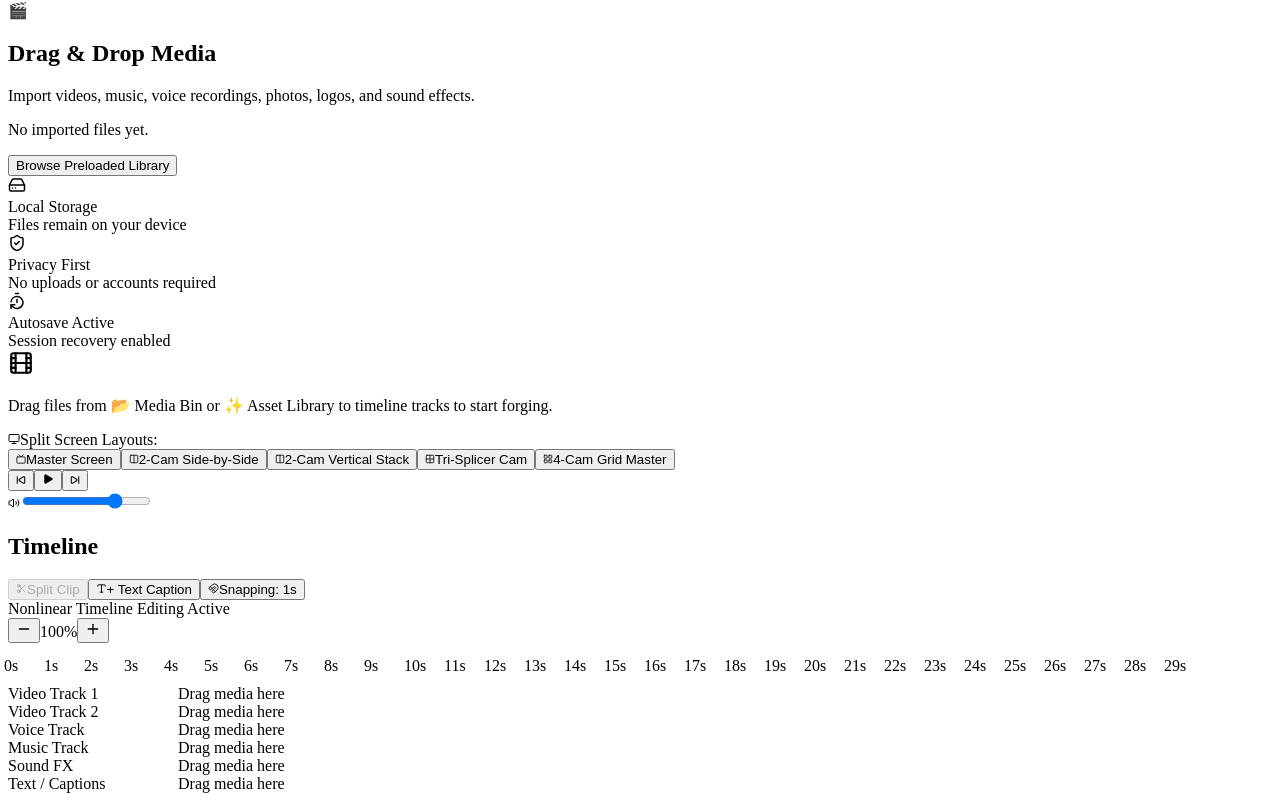
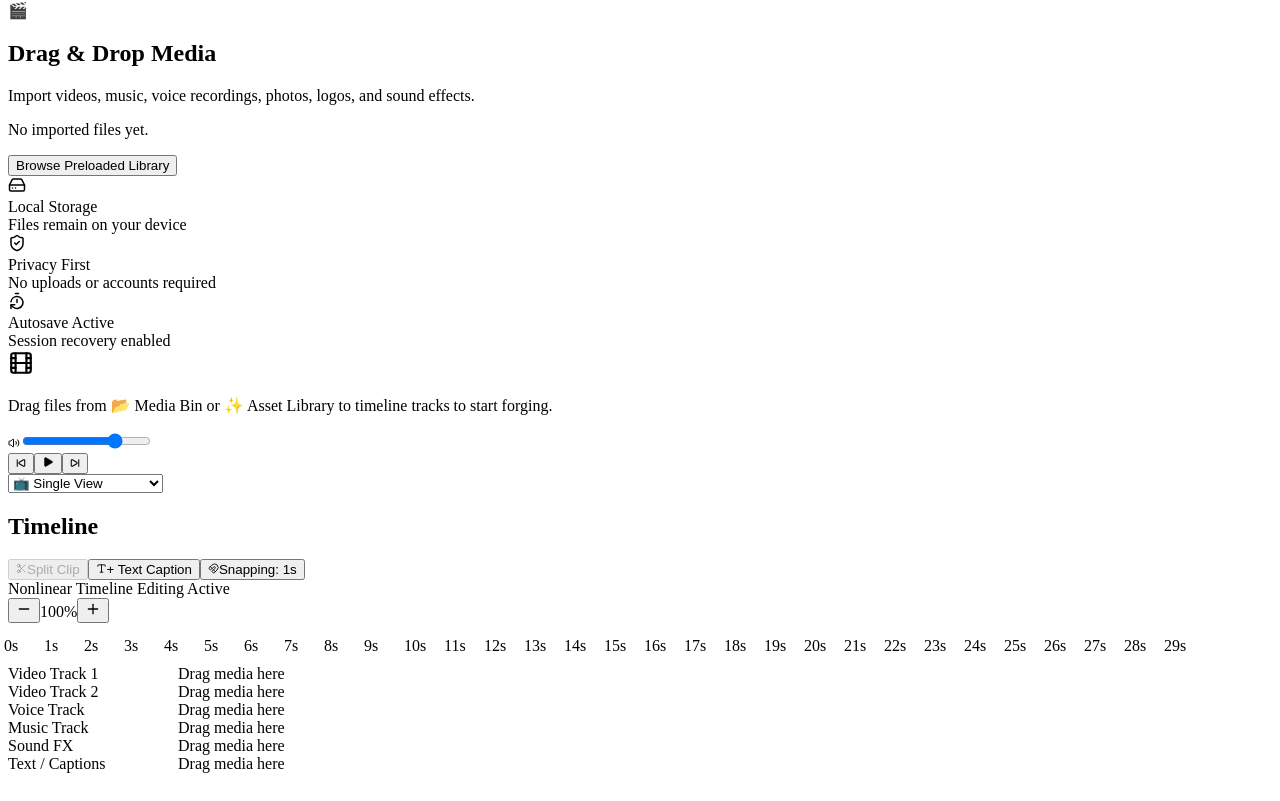
Before and after one commit to SMSNYDER81/VideoForge, a React (Vite) app: page / in a window 1280 px wide. Shown: the part 1425-2226 px from the top of the page. Built offline with nearby package versions, Linux system fonts and the light colour scheme; the HTML template or start-up script is replaced by a standard one.

Commit message:
feat: Refactor preview and playback UI
Moves playback controls into a dedicated component and redesigns the preview monitor layout to accommodate future split-screen features. Adjusts padding and adds volume controls to the playback bar.

```diff
--- a/src/App.jsx
+++ b/src/App.jsx
@@ -999,7 +999,7 @@ export default function App() {
         </aside>
 
         <section className="flex flex-col overflow-hidden bg-forge-bg">
-          <div className="flex-1 bg-forge-bg flex items-center justify-center relative p-4 overflow-hidden">
+          <div className="flex-1 bg-forge-bg flex items-center justify-end relative p-4 pr-16 overflow-hidden">
             <div className="w-[52%] max-w-2xl flex flex-col gap-2.5 items-center justify-center">
               <PreviewMonitor />
               <PlaybackControls />
--- a/src/components/PlaybackControls.jsx
+++ b/src/components/PlaybackControls.jsx
@@ -12,6 +12,8 @@ export default function PlaybackControls() {
   const playbackState = useEditorStore((state) => state.playbackState)
   const setPlaybackState = useEditorStore((state) => state.setPlaybackState)
   const seekBy = useEditorStore((state) => state.seekBy)
+  const splitScreenLayout = useEditorStore((state) => state.splitScreenLayout)
+  const setSplitScreenLayout = useEditorStore((state) => state.setSplitScreenLayout)
 
   const togglePlayback = () => {
     setPlaybackState(
@@ -20,18 +22,39 @@ export default function PlaybackControls() {
   }
 
   return (
-    <div className="playback-shell">
-      <div className="playback-controls">
+    <div
+      className="w-full flex items-center justify-between px-3.5 py-1.5 rounded-lg border border-forge-border bg-gradient-to-b from-[#0f172a] to-[#020617] shadow-xl relative"
+      id="media-playback-bar"
+    >
+      {/* Left: Volume Mix */}
+      <div className="flex items-center gap-2 min-w-[120px] sm:min-w-[150px]">
+        <Volume2 size={12} className="text-zinc-400 shrink-0" />
+        <input
+          className="volume-slider w-14 sm:w-20 accent-indigo-500 cursor-pointer h-1 rounded-lg"
+          type="range"
+          min="0"
+          max="100"
+          defaultValue="75"
+          title="Adjust system master monitoring volume"
+        />
+      </div>
+
+      {/* Center: Playback Buttons */}
+      <div className="flex items-center gap-1.5">
         <button
+          type="button"
           className="control-btn secondary-control"
           onClick={() => seekBy(-5)}
+          title="Rewind 5 seconds (Left Arrow)"
         >
           <SkipBack size={10} strokeWidth={2.5} />
         </button>
 
         <button
+          type="button"
           className="control-btn primary-control"
           onClick={togglePlayback}
+          title="Play / Pause Space"
         >
           {playbackState === 'playing' ? (
             <Pause size={12} fill="currentColor" strokeWidth={1} />
@@ -40,31 +63,36 @@ export default function PlaybackControls() {
               size={12}
               fill="currentColor"
               strokeWidth={1}
-              className="play-icon"
+              className="translate-x-[0.5px]"
             />
           )}
         </button>
 
         <button
+          type="button"
           className="control-btn secondary-control"
           onClick={() => seekBy(5)}
+          title="Fast forward 5 seconds (Right Arrow)"
         >
           <SkipForward size={10} strokeWidth={2.5} />
         </button>
+      </div>
 
-        <div className="volume-divider" />
-
-        <div className="volume-control">
-          <Volume2 size={12} />
-
-          <input
-            className="volume-slider"
-            type="range"
-            min="0"
-            max="100"
-            defaultValue="75"
-          />
-        </div>
+      {/* Right: Condensed Split Screen Layout Select */}
+      <div className="flex items-center gap-1.5 min-w-[120px] sm:min-w-[150px] justify-end">
+        <select
+          id="select-split-screen-layout"
+          value={splitScreenLayout || 'single'}
+          onChange={(e) => setSplitScreenLayout(e.target.value)}
+          className="bg-zinc-950/90 border border-zinc-800 text-[9.5px] text-zinc-300 rounded px-2 py-1 font-mono font-semibold cursor-pointer outline-none hover:border-zinc-700 hover:text-white hover:bg-zinc-900 transition-all focus:border-indigo-500 shadow-sm"
+          title="Select multi-cam preview viewport layout"
+        >
+          <option value="single">📺 Single View</option>
+          <option value="split-h">Columns Side-by-Side</option>
+          <option value="split-v">Rows Vertical Stack</option>
+          <option value="triple">⚡ Tri-Splicer Cam</option>
+          <option value="quad">㗊 4-Cam Grid Master</option>
+        </select>
       </div>
     </div>
   )
--- a/src/components/PreviewMonitor.jsx
+++ b/src/components/PreviewMonitor.jsx
@@ -428,83 +428,6 @@ export default function PreviewMonitor() {
           </div>
         )}
       </div>
-
-      {/* Premium Multi-Cam Split Screen selectors bar */}
-      <div className="bg-zinc-900/60 border border-zinc-850 px-3 py-2 rounded-lg flex flex-col md:flex-row items-center justify-between gap-3 shadow-inner">
-        <div className="flex items-center gap-1.5">
-          <Monitor size={12} className="text-indigo-400" />
-          <span className="text-[10px] font-bold text-zinc-300 uppercase tracking-wider font-mono">
-            Split Screen Layouts:
-          </span>
-        </div>
-
-        <div className="flex flex-wrap gap-1">
-          <button
-            type="button"
-            onClick={() => setSplitScreenLayout('single')}
-            className={`px-2 py-1 select-none rounded text-[10px] font-semibold transition-all duration-120 cursor-pointer flex items-center gap-1 ${
-              splitScreenLayout === 'single'
-                ? 'bg-indigo-600 text-white shadow'
-                : 'bg-zinc-950/40 text-zinc-400 hover:text-white hover:bg-zinc-800/55'
-            }`}
-          >
-            <Tv size={10} />
-            <span>Master Screen</span>
-          </button>
-
-          <button
-            type="button"
-            onClick={() => setSplitScreenLayout('split-h')}
-            className={`px-2 py-1 select-none rounded text-[10px] font-semibold transition-all duration-120 cursor-pointer flex items-center gap-1 ${
-              splitScreenLayout === 'split-h'
-                ? 'bg-indigo-600 text-white shadow'
-                : 'bg-zinc-950/40 text-zinc-400 hover:text-white hover:bg-zinc-800/55'
-            }`}
-          >
-            <Columns size={10} />
-            <span>2-Cam Side-by-Side</span>
-          </button>
-
-          <button
-            type="button"
-            onClick={() => setSplitScreenLayout('split-v')}
-            className={`px-2 py-1 select-none rounded text-[10px] font-semibold transition-all duration-120 cursor-pointer flex items-center gap-1 ${
-              splitScreenLayout === 'split-v'
-                ? 'bg-indigo-600 text-white shadow'
-                : 'bg-zinc-950/40 text-zinc-400 hover:text-white hover:bg-zinc-800/55'
-            }`}
-          >
-            <Columns size={10} className="rotate-90" />
-            <span>2-Cam Vertical Stack</span>
-          </button>
-
-          <button
-            type="button"
-            onClick={() => setSplitScreenLayout('triple')}
-            className={`px-2 py-1 select-none rounded text-[10px] font-semibold transition-all duration-120 cursor-pointer flex items-center gap-1 ${
-              splitScreenLayout === 'triple'
-                ? 'bg-indigo-600 text-white shadow'
-                : 'bg-zinc-950/40 text-zinc-400 hover:text-white hover:bg-zinc-800/55'
-            }`}
-          >
-            <Grid2X2 size={10} />
-            <span>Tri-Splicer Cam</span>
-          </button>
-
-          <button
-            type="button"
-            onClick={() => setSplitScreenLayout('quad')}
-            className={`px-2 py-1 select-none rounded text-[10px] font-semibold transition-all duration-120 cursor-pointer flex items-center gap-1 ${
-              splitScreenLayout === 'quad'
-                ? 'bg-indigo-600 text-white shadow'
-                : 'bg-zinc-950/40 text-zinc-400 hover:text-white hover:bg-zinc-800/55'
-            }`}
-          >
-            <LayoutGrid size={10} />
-            <span>4-Cam Grid Master</span>
-          </button>
-        </div>
-      </div>
     </div>
   )
 }
```
